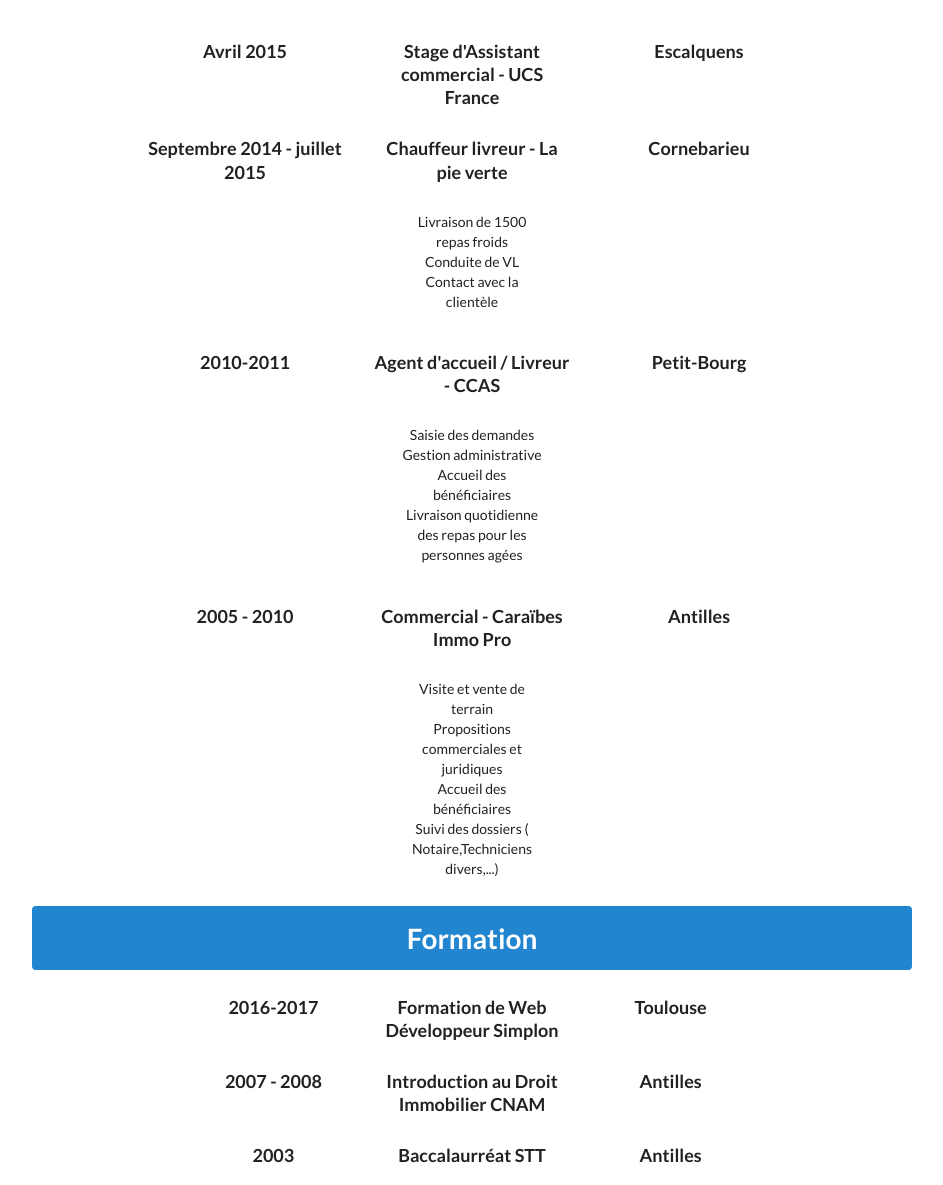
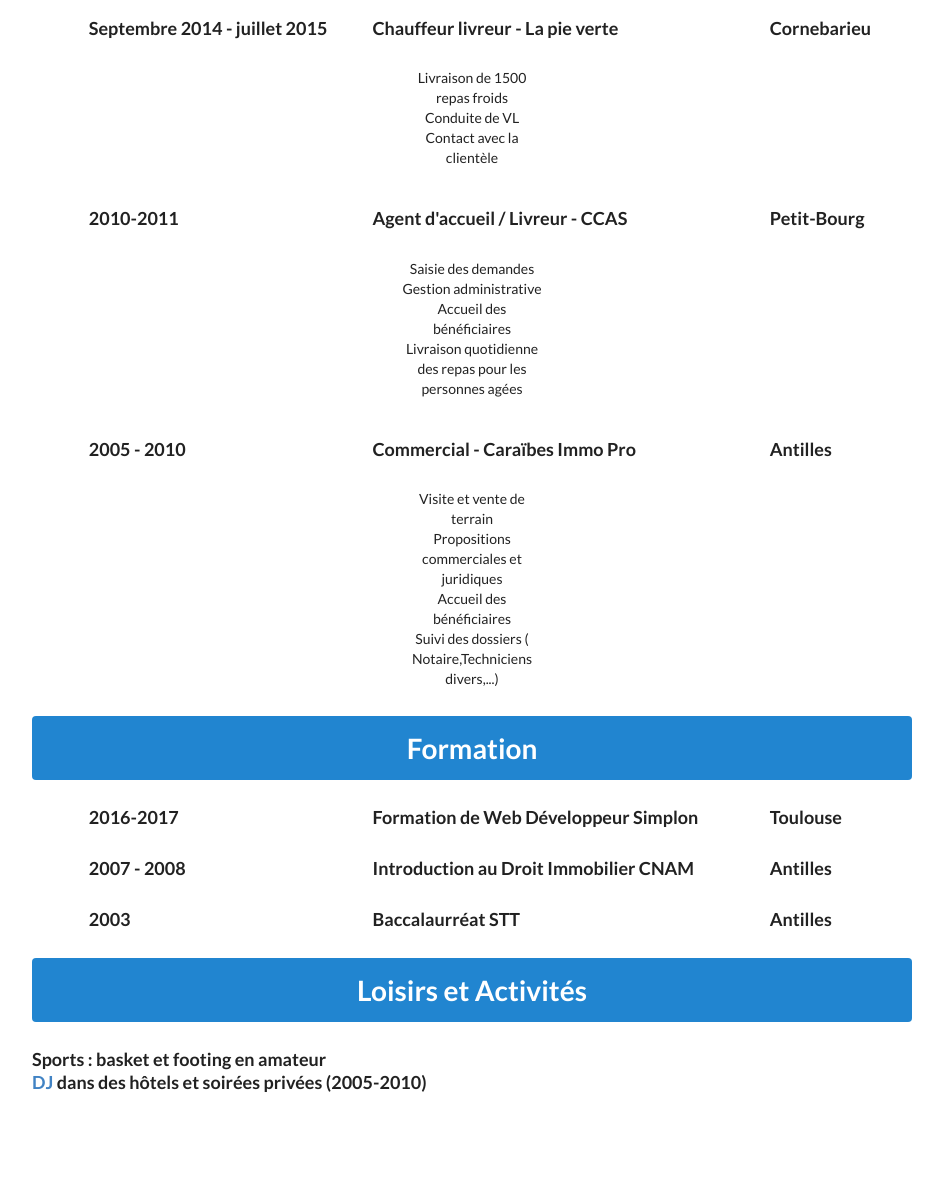
Before and after one commit to Cphil31/cv_final, a website: page index.html in a window 1280 px wide. Shown: the part 973-2158 px from the top of the page, without its empty margins (168-1111 px from the left). After the commit the page ends 2067 px from the top, so only its background shows below. Drawn offline with nearby package versions, Linux system fonts and the light colour scheme.

Commit message:
mise en page

```diff
--- a/index.html
+++ b/index.html
@@ -80,18 +80,12 @@
 							</div>
 						</div>
 						<h3>
-							<div class="ui center aligned grid">
-								<div class="four column row">
-									<div class="column">
-										Juillet 2015-Septembre 2016
-									</div>
-									<div class=" column">
-										Agent de démantèlemenent - Envie 2e
-									</div>
-									<div class="column">
-										Portet-sur-Garonne
-									</div>
-								</div>
+
+							<div class="ui grid">
+								<div class="one wide column"></div>
+								<div class="five wide column">Juillet 2015-Septembre 2016</div>
+								<div class="seven wide column">Agent de démantèlemenent - Envie 2e</div>
+								<div class="three wide column">Portet-sur-Garonne</div>
 							</div>
 						</h3>
 						<div class="ui center aligned grid">
@@ -111,35 +105,14 @@
 							</div>
 						</div>
 						<h3>
-							<div class="ui center aligned grid">
-								<div class="four column row">
-									<div class="column">
-										<div >Avril 2015</div>
-									</div>
-									<div class="column">
-										<div >Stage d'Assistant commercial - UCS France</div>
-									</div>
-									<div class="column">
-										<div >Escalquens</div>
-									</div>
-								</div>
+
+							<div class="ui grid">
+								<div class="one wide column"></div>
+								<div class="five wide column">Septembre 2014 - juillet 2015 </div>
+								<div class="seven wide column">Chauffeur livreur - La pie verte</div>
+								<div class="three wide column">Cornebarieu</div>
 							</div>
 
-							<div class="ui center aligned grid">
-								<div class="four column row">
-									<div class="column">
-										<div >
-											Septembre 2014 - juillet 2015
-										</div>
-									</div>
-									<div class="column">
-										<div >Chauffeur livreur - La pie verte</div>
-									</div>
-									<div class="column">
-										<div >Cornebarieu</div>
-									</div>
-								</div>
-							</div>
 						</h3>
 						<div class="ui center aligned grid">
 							<div class="three wide center column">
@@ -157,21 +130,11 @@
 							</div>
 						</div>
 						<h3>
-							<div class="ui center aligned grid">
-								<div class="four column row">
-									<div class="column">
-										<div >
-											2010-2011
-										</div>
-									</div>
-									<div class="column">
-										<div >Agent d'accueil / Livreur - CCAS</div>
-									</div>
-									<div class="column">
-
-										<div >Petit-Bourg</div>
-									</div>
-								</div>
+							<div class="ui grid">
+								<div class="one wide column"></div>
+								<div class="five wide column">2010-2011  </div>
+								<div class="seven wide column">Agent d'accueil / Livreur - CCAS</div>
+								<div class="three wide column">Petit-Bourg</div>
 							</div>
 						</h3>
 						<div class="ui center aligned grid">
@@ -191,12 +154,11 @@
 							</div>
 						</div>
 						<h3>
-							<div class="ui center aligned grid">
-								<div class="four column row">
-									<div class="column">2005 - 2010</div>
-									<div class="column">Commercial - Caraïbes Immo Pro</div>
-									<div class="column">Antilles</div>
-								</div>
+							<div class="ui grid">
+								<div class="one wide column"></div>
+								<div class="five wide column">2005 - 2010</div>
+								<div class="seven wide column">Commercial - Caraïbes Immo Pro</div>
+								<div class="three wide column">Antilles</div>
 							</div>
 						</h3>
 
@@ -224,22 +186,24 @@
 						</div>
 						<div class="space"></div>
 						<h3>
-							<div class="ui center aligned grid">
-								<div class="three wide column">2016-2017</div>
-								<div class="four wide column">Formation de Web Développeur Simplon</div>
-								<div Class="three wide column">Toulouse</div>
-
+							<div class="ui grid">
+								<div class="one wide column"></div>
+								<div class="five wide column">2016-2017</div>
+								<div class="seven wide column">Formation de Web Développeur Simplon</div>
+								<div class="three wide column">Toulouse</div>
 							</div>
 
-							<div class="ui center aligned grid">
-								<div class="three wide column">2007 - 2008</div>
-								<div class="four wide column">Introduction au Droit Immobilier CNAM</div>
-								<div class="three wide column"> Antilles</div>
+							<div class="ui grid">
+								<div class="one wide column"></div>
+								<div class="five wide column">2007 - 2008</div>
+								<div class="seven wide column">Introduction au Droit Immobilier CNAM</div>
+								<div class="three wide column">Antilles</div>
 							</div>
 
-							<div class="ui center aligned grid">
-								<div class="three wide column">2003</div>
-								<div class="four wide column">Baccalaurréat STT</div>
+							<div class="ui grid">
+								<div class="one wide column"></div>
+								<div class="five wide column">2003</div>
+								<div class="seven wide column">Baccalaurréat STT</div>
 								<div class="three wide column">Antilles</div>
 							</div>
 						</h3>
```
